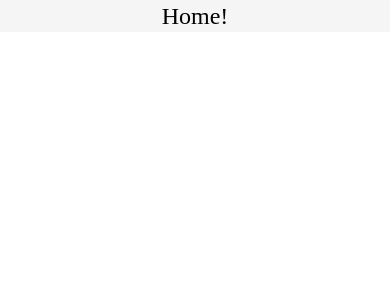
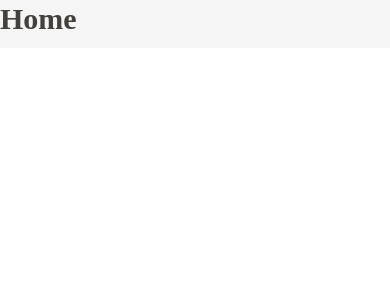
Before and after one commit to LucasATS/eSTOK, a React (Create React App) app in the folder FRONT-DEV/admin-web/: page /#/ in a window 390 px wide. Shown: the top 300 px of the page. Built offline with nearby package versions, Linux system fonts and the light colour scheme.

Commit message:
criando componentes Title, Subtitle e Header

```diff
--- /dev/null
+++ b/FRONT-DEV/admin-web/src/components/Header/index.tsx
@@ -0,0 +1,12 @@
+import TitleCard from '../TitleCard';
+
+const Header = () => {
+  return (
+    <div className="flex justify-between px-6 py-3 items-center bg-white">
+      <TitleCard text="Dashboard" />
+      <div>FILTRO</div>
+    </div>
+  );
+};
+
+export default Header;
--- /dev/null
+++ b/FRONT-DEV/admin-web/src/components/SubtitleCard/index.tsx
@@ -0,0 +1,15 @@
+import React from 'react';
+
+type Props = {
+  text: string;
+};
+
+const SubtitleCard: React.FC<Props> = ({ text }) => {
+  return (
+    <div className="sm:py-5 py-3">
+      <span className="font-semibold text-xl text-teal-600">{text}</span>
+    </div>
+  );
+};
+
+export default SubtitleCard;
--- /dev/null
+++ b/FRONT-DEV/admin-web/src/components/TitleCard/index.tsx
@@ -0,0 +1,15 @@
+import React from 'react';
+
+type Props = {
+  text: string;
+};
+
+const TitleCard: React.FC<Props> = ({ text }) => {
+  return (
+    <div className="sm:py-5 py-3 items-center">
+      <span className="font-bold text-3xl/3 text-secondary">{text}</span>
+    </div>
+  );
+};
+
+export default TitleCard;
--- a/FRONT-DEV/admin-web/src/modules/home/index.tsx
+++ b/FRONT-DEV/admin-web/src/modules/home/index.tsx
@@ -1,9 +1,9 @@
+import TitleCard from '../../components/TitleCard';
+
 const Home = () => {
   return (
-    <div className="flex flex-col w-full h-full sm:p-20">
-      <div className="flex flex-col gap-20 w-full h-full text-center items-center justify-center">
-        <span className="sm:text-3xl text-2xl">Home!</span>
-      </div>
+    <div>
+      <TitleCard text="Home" />
     </div>
   );
 };
--- a/FRONT-DEV/admin-web/src/modules/produto/index.tsx
+++ b/FRONT-DEV/admin-web/src/modules/produto/index.tsx
@@ -1,7 +1,9 @@
+import TitleCard from '../../components/TitleCard';
+
 const Produto = () => {
   return (
     <div>
-      <div>Dashboard</div>
+      <TitleCard text="Produto" />
     </div>
   );
 };
```
